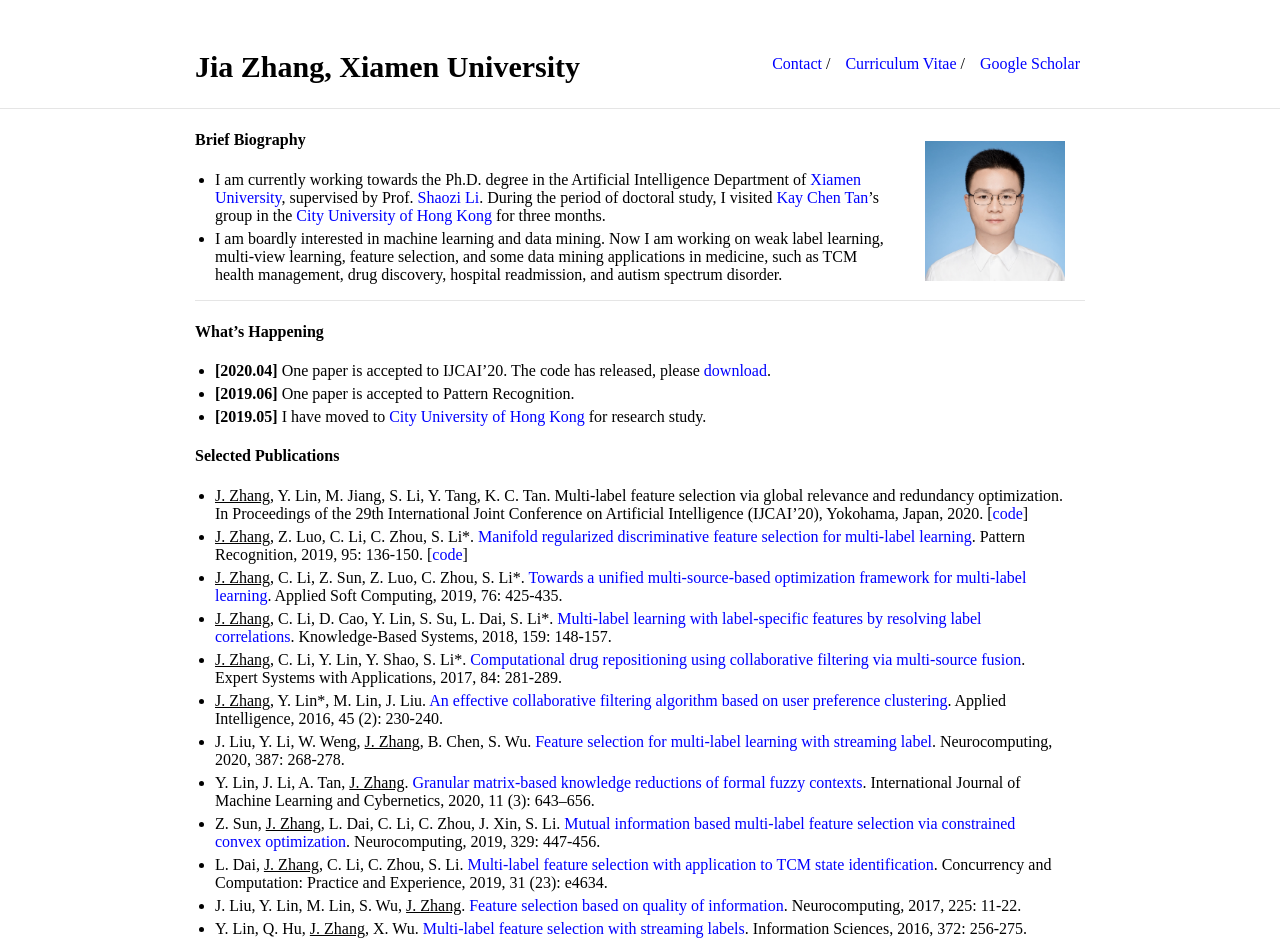
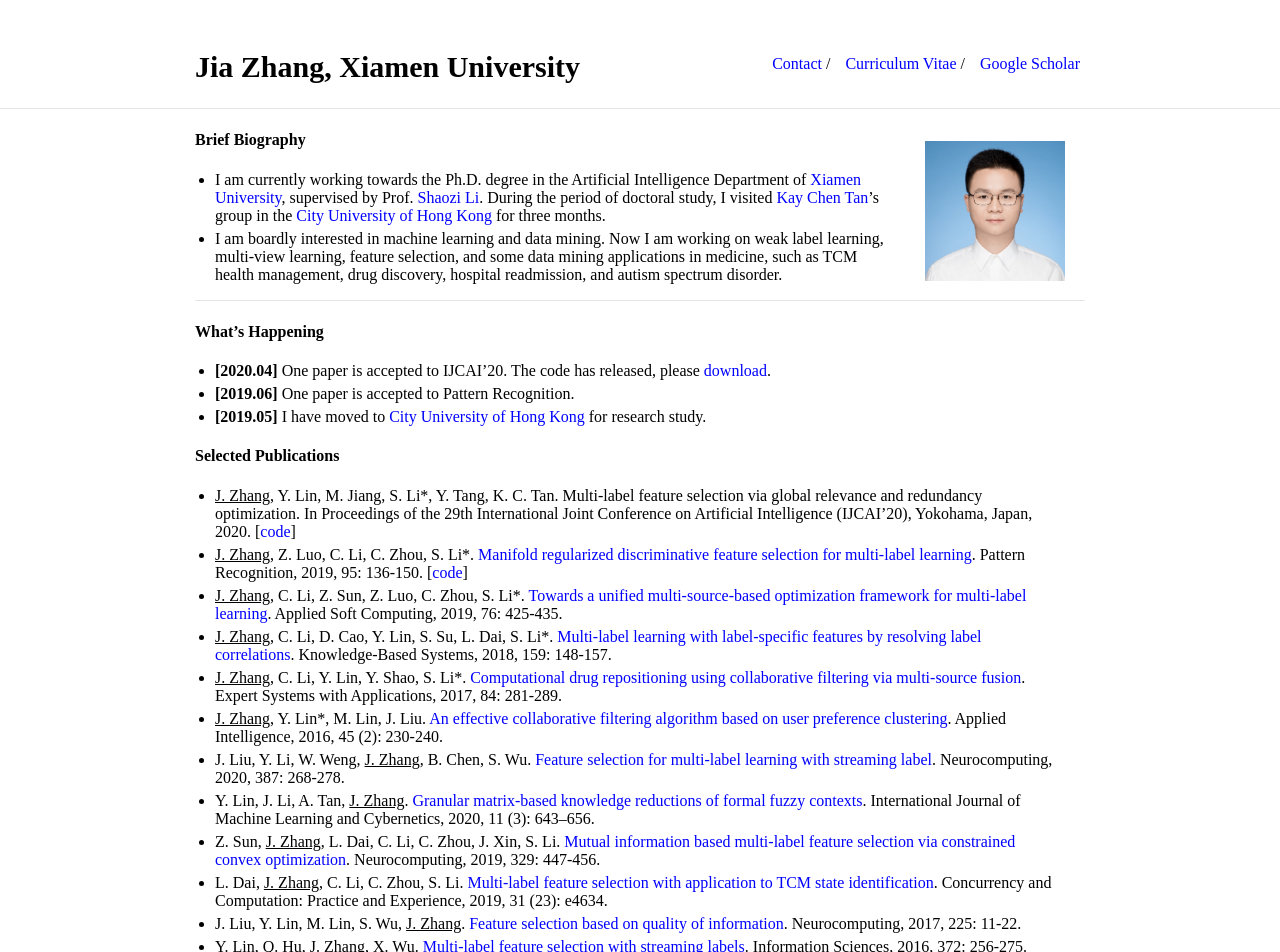
Before and after one commit to jiazhang-ml/jiazhang-ml.github.io, a Jekyll site: the page built from index.md, in a window 1280 px wide. Shown: the top 952 px of the page. Built offline with Jekyll 4.4.1, drawn with Linux system fonts in a browser that asks for light colours.

```diff
--- a/index.md
+++ b/index.md
@@ -19,7 +19,7 @@ layout: default
 
 #### Selected Publications
 
-* <u>J. Zhang</u>, Y. Lin, M. Jiang, S. Li, Y. Tang, K. C. Tan. Multi-label feature selection via global relevance and redundancy optimization. In Proceedings of the 29th International Joint Conference on Artificial Intelligence (IJCAI’20), Yokohama, Japan, 2020. [[code](GRRO-master.zip)]
+* <u>J. Zhang</u>, Y. Lin, M. Jiang, S. Li\*, Y. Tang, K. C. Tan. Multi-label feature selection via global relevance and redundancy optimization. In Proceedings of the 29th International Joint Conference on Artificial Intelligence (IJCAI’20), Yokohama, Japan, 2020. [[code](GRRO-master.zip)]
 * <u>J. Zhang</u>, Z. Luo, C. Li, C. Zhou, S. Li\*. [Manifold regularized discriminative feature selection for multi-label learning](https://www.sciencedirect.com/science/article/abs/pii/S0031320319302341). Pattern Recognition, 2019, 95: 136-150. [[code](MDFS-master.zip)]
 * <u>J. Zhang</u>, C. Li, Z. Sun, Z. Luo, C. Zhou, S. Li\*. [Towards a unified multi-source-based optimization framework for multi-label learning](https://www.sciencedirect.com/science/article/abs/pii/S1568494618307051). Applied Soft Computing, 2019, 76: 425-435.
 * <u>J. Zhang</u>, C. Li, D. Cao, Y. Lin, S. Su, L. Dai, S. Li\*. [Multi-label learning with label-specific features by resolving label correlations](https://www.sciencedirect.com/science/article/abs/pii/S0950705118303472). Knowledge-Based Systems, 2018, 159: 148-157.
```
